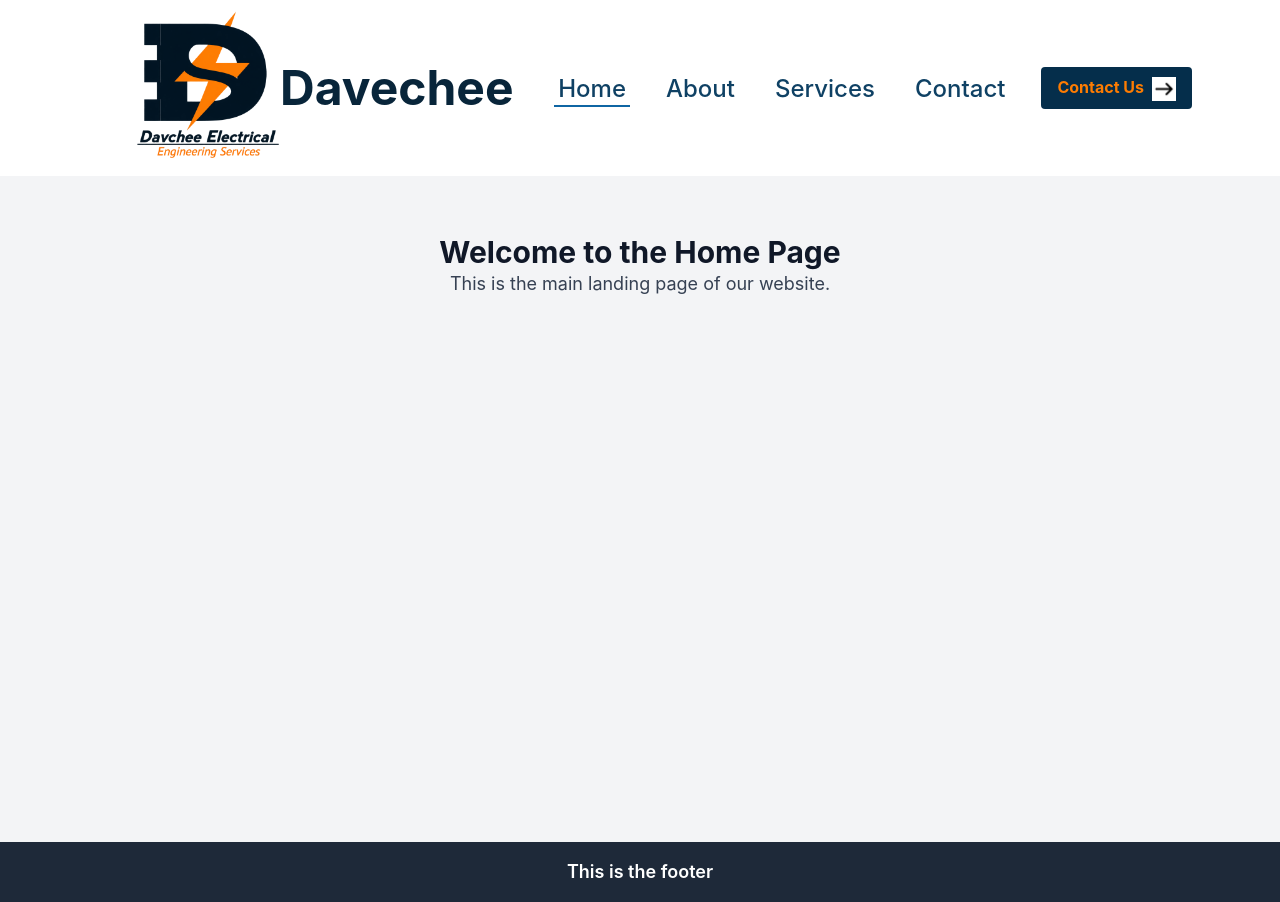
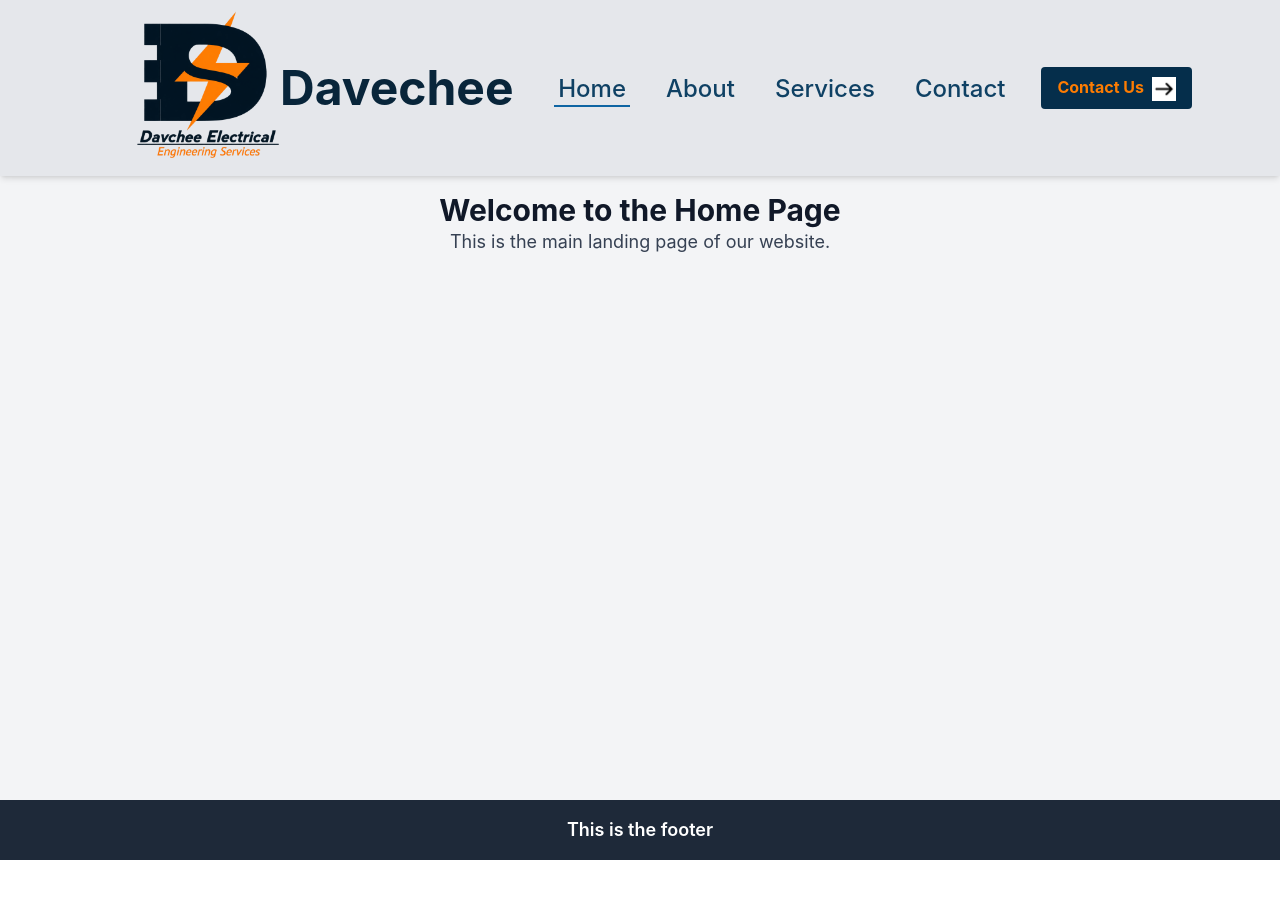
Before and after one commit to ShescoWebdev/Davchee, a React (Vite) app in the folder frontend/: page / in a window 1280 px wide. After the commit the page ends 860 px from the top, so only its background shows below. Built offline with nearby package versions, Linux system fonts and the light colour scheme.

Commit message:
fix: update Navbar styles and remove unused Button component; add home class to Home page

```diff
--- a/frontend/src/App.css
+++ b/frontend/src/App.css
@@ -5,3 +5,9 @@ iframe[src*="netlify"],
 [class*="netlify"] {
   display: none !important;
 }
+
+/* .home{
+  background-image: url('/Chido.png');
+  background-size: cover;
+  background-position: center;
+} */
--- a/frontend/src/components/layout/Layout.jsx
+++ b/frontend/src/components/layout/Layout.jsx
@@ -7,7 +7,6 @@ function Layout() {
   return (
     <div className="min-h-screen flex flex-col">
       <Navbar />
-      <Button />
 
       <main className="flex-1">
         <Outlet />
--- a/frontend/src/components/layout/Navbar.jsx
+++ b/frontend/src/components/layout/Navbar.jsx
@@ -25,7 +25,7 @@ export default function Navbar() {
 
   return (
     <div>
-      <nav ref={navRef} className="bg-white fixed w-full z-10 top-0 pt-3 pb-4 md:p-14">
+      <nav ref={navRef} className="bg-gray-200 fixed w-full z-10 top-0 pt-3 pb-4 md:p-14 shadow-md">
         <div className="max-w-7xl mx-auto px-4 sm:px-6 lg:px-8">
           <div className="flex items-center justify-between h-16">
             <NavLink to="/" >
@@ -35,7 +35,7 @@ export default function Navbar() {
               h-20
               md:h-[10rem]
               w-auto"
-              src="/Logo1.png"
+              src="Logo1.png"
               alt="Logo" />
 
               <h1 className="text-xl md:text-5xl font-bold text-[#08253a]">Davechee</h1>
@@ -53,7 +53,7 @@ export default function Navbar() {
                     `inline-flex items-center px-1 pt-1 text-sm md:text-2xl font-medium border-b-2 ${
                       isActive
                         ? 'border-[#0f65a3] text-[#0f4164]'
-                        : 'border-transparent text-[#0f4164] hover:border-[#fd7c02] hover:text-[#fd7c02]'
+                        : 'border-transparent text-[#0f4164] hover:border-[#bc6412] hover:text-[#bc6412]'
                     }`
                   }
                 >
@@ -103,7 +103,7 @@ export default function Navbar() {
                     `block px-2 py-1 text-lg font-medium border-b-2 w-fit ${
                       isActive
                         ? 'border-[#0f65a3] text-[#0f4164]'
-                        : 'border-transparent text-[#0f4164] hover:border-[#fd7c02] hover:text-[#fd7c02]'
+                        : 'border-transparent text-[#0f4164] hover:border-[#bc6412] hover:text-[#bc6412]'
                     }`
                   }
                 >
--- a/frontend/src/pages/Home.jsx
+++ b/frontend/src/pages/Home.jsx
@@ -2,7 +2,7 @@ import React from 'react'
 
 export default function Home() {
   return (
-    <div className="flex flex-col items-center min-h-screen bg-gray-100">
+    <div className="home flex flex-col items-center min-h-screen bg-gray-100">
       <h1 className='mt-28 md:mt-48 text-2xl md:text-3xl font-bold text-gray-900'>Welcome to the Home Page</h1>
         <p className="text-lg text-gray-700">This is the main landing page of our website.</p>
     </div>
```
Also changed, not shown: frontend/public/Chido.png (added).
